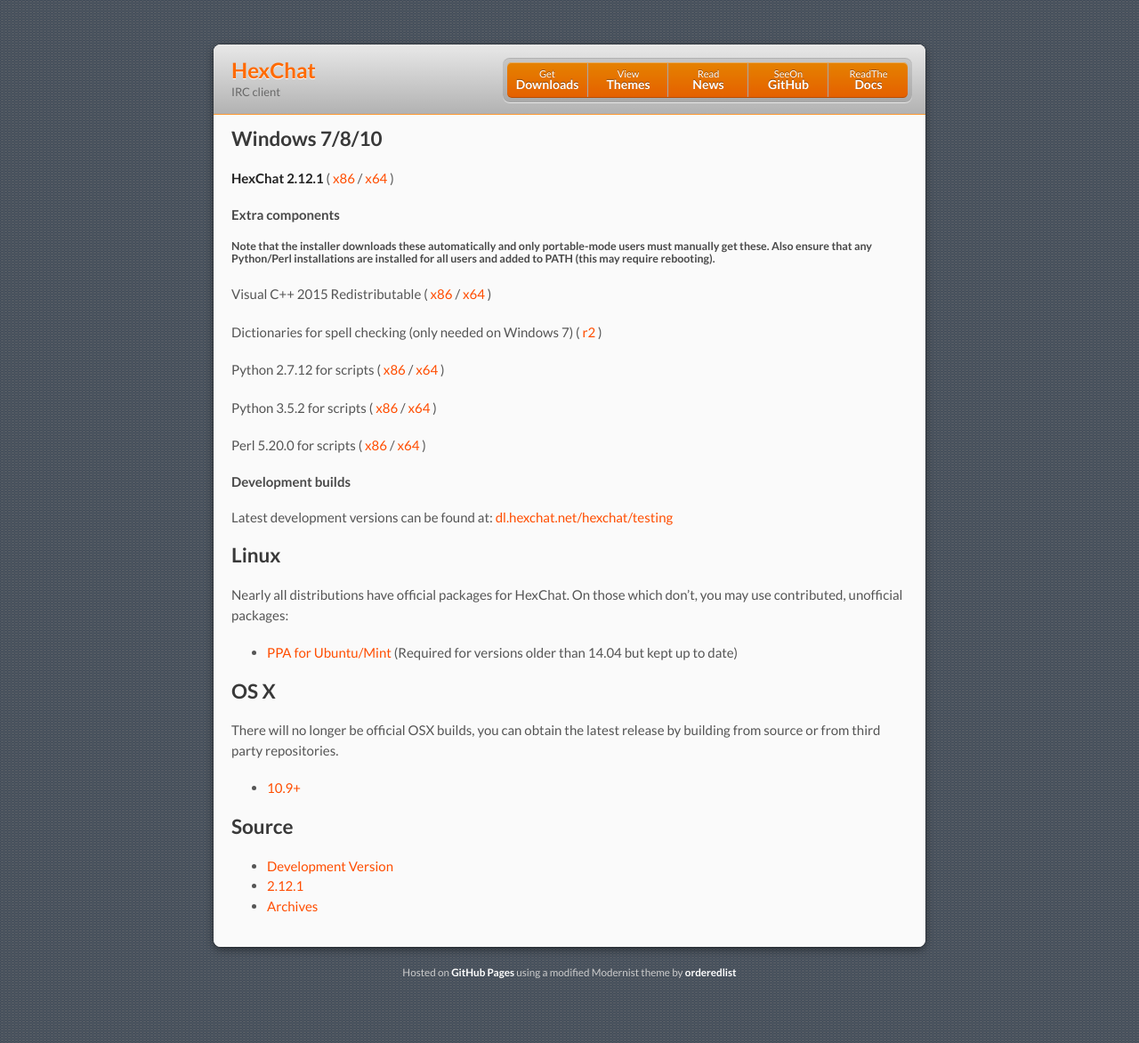
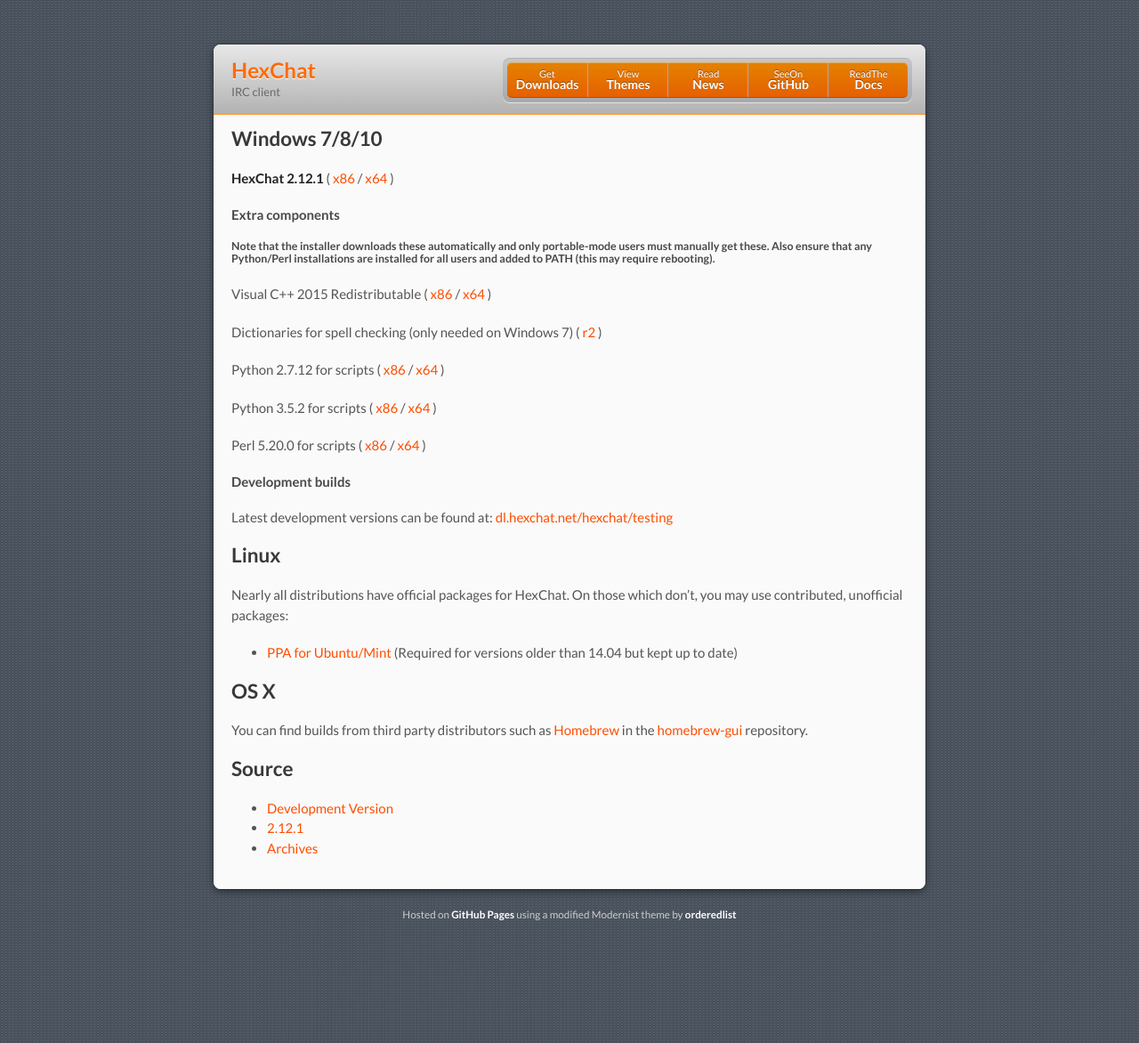
Before and after one commit to hexchat/hexchat.github.com, a Jekyll site: the page built from downloads.md, in a window 1280 px wide. Shown: the whole page at 89% size. Built offline with Jekyll 4.4.1, drawn with Linux system fonts in a browser that asks for light colours.

Commit message:
Update downloads.md

```diff
--- a/downloads.md
+++ b/downloads.md
@@ -32,9 +32,8 @@
 - [PPA for Ubuntu/Mint](https://launchpad.net/~gwendal-lebihan-dev/+archive/hexchat-stable) (Required for versions older than 14.04 but kept up to date)
 
 ## OS X
-There will no longer be official OSX builds, you can obtain the latest release by building from source or from third party repositories.
 
-- [10.9+]({{ site.dl_url }}/hexchat/osx/HexChat-{{ site.osx_version }}.app.zip)
+You can find builds from third party distributors such as [Homebrew](http://brew.sh/) in the [homebrew-gui](https://github.com/Homebrew/homebrew-gui) repository.
 
 ## Source
 - [Development Version](https://github.com/hexchat/hexchat/archive/master.tar.gz)
```
